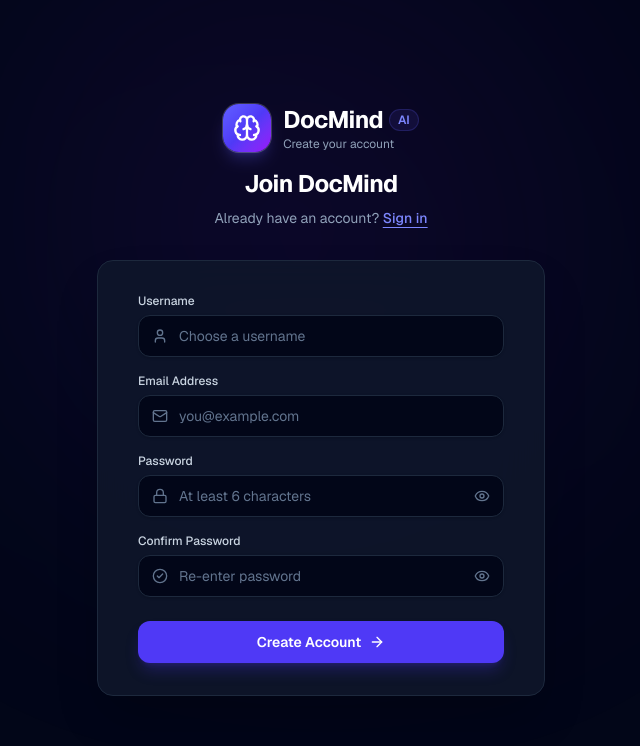
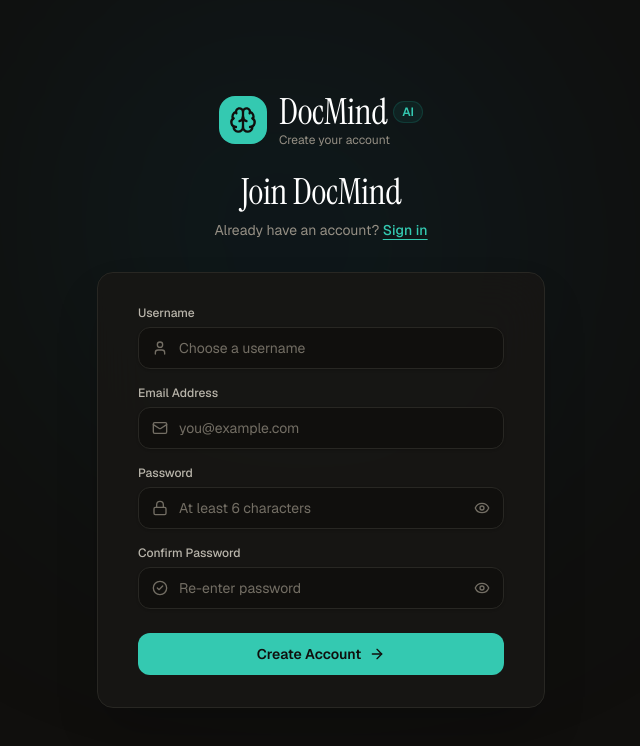
Before and after one commit to Deep-Saha1925/DOC-Mind, a React (Vite) app in the folder frontend/docmind-frontend/: page /register in a window 1280 px wide. Shown: the top 746 px of the page, without its empty margins (319-959 px from the left). Built offline with nearby package versions, Linux system fonts and the light colour scheme.

Commit message:
Updating Register component

```diff
--- a/frontend/docmind-frontend/src/pages/Register.tsx
+++ b/frontend/docmind-frontend/src/pages/Register.tsx
@@ -84,9 +84,9 @@ const Register: React.FC = () => {
   };
 
   return (
-    <div className="min-h-screen bg-slate-950 flex flex-col justify-center py-12 px-4 sm:px-6 lg:px-8 relative overflow-hidden">
+    <div className="min-h-screen bg-ink-950 flex flex-col justify-center py-12 px-4 sm:px-6 lg:px-8 relative overflow-hidden">
       {/* Background glowing effects */}
-      <div className="absolute top-1/4 left-1/2 -translate-x-1/2 -translate-y-1/2 w-[550px] h-[550px] bg-gradient-to-tr from-indigo-600/15 via-purple-600/10 to-transparent blur-[140px] rounded-full pointer-events-none" />
+      <div className="absolute top-1/4 left-1/2 -translate-x-1/2 -translate-y-1/2 w-[550px] h-[550px] bg-gradient-to-tr from-accent-600/15 via-sky-600/10 to-transparent blur-[140px] rounded-full pointer-events-none" />
 
       <motion.div
         initial={{ opacity: 0, y: 16 }}
@@ -95,28 +95,28 @@ const Register: React.FC = () => {
         className="sm:mx-auto sm:w-full sm:max-w-md relative z-10"
       >
         <div className="flex justify-center items-center gap-3 mb-4">
-          <div className="w-12 h-12 bg-gradient-to-br from-indigo-500 via-indigo-600 to-purple-600 rounded-2xl flex items-center justify-center shadow-lg shadow-indigo-500/25 ring-1 ring-white/20">
-            <Brain className="w-7 h-7 text-white" />
+          <div className="w-12 h-12 bg-accent-400 rounded-2xl flex items-center justify-center">
+            <Brain className="w-7 h-7 text-ink-950" />
           </div>
           <div>
             <div className="flex items-center gap-1.5">
-              <span className="text-2xl font-bold text-white tracking-tight">DocMind</span>
-              <span className="text-xs font-semibold text-indigo-400 bg-indigo-500/10 border border-indigo-500/20 px-2 py-0.5 rounded-full">
+              <span className="font-display text-4xl text-white tracking-tight">DocMind</span>
+              <span className="text-xs font-semibold text-accent-400 bg-accent-500/10 border border-accent-500/20 px-2 py-0.5 rounded-full">
                 AI
               </span>
             </div>
-            <p className="text-xs text-slate-400">Create your account</p>
+            <p className="text-xs text-ink-400">Create your account</p>
           </div>
         </div>
 
-        <h2 className="mt-4 text-center text-2xl font-bold tracking-tight text-white">
+        <h2 className="mt-6 text-center font-display text-4xl tracking-tight text-white">
           Join DocMind
         </h2>
-        <p className="mt-2 text-center text-sm text-slate-400">
+        <p className="mt-2 text-center text-sm text-ink-400">
           Already have an account?{' '}
           <Link
             to="/login"
-            className="font-medium text-indigo-400 hover:text-indigo-300 transition-colors underline underline-offset-4 focus-visible:outline-none focus-visible:ring-2 focus-visible:ring-indigo-500 rounded"
+            className="font-medium text-accent-400 hover:text-accent-300 transition-colors underline underline-offset-4 focus-visible:outline-none focus-visible:ring-2 focus-visible:ring-accent-500 rounded"
           >
             Sign in
           </Link>
@@ -129,14 +129,14 @@ const Register: React.FC = () => {
         transition={{ duration: 0.25, delay: 0.05 }}
         className="mt-8 sm:mx-auto sm:w-full sm:max-w-md relative z-10"
       >
-        <div className="bg-slate-900/90 py-8 px-6 shadow-2xl border border-slate-800 sm:rounded-2xl sm:px-10 backdrop-blur-xl">
+        <div className="bg-ink-900/90 py-8 px-6 shadow-2xl border border-ink-800 sm:rounded-2xl sm:px-10 backdrop-blur-xl">
           <form className="space-y-4" onSubmit={handleSubmit} noValidate>
             <div>
-              <label htmlFor="reg-username" className="block text-xs font-medium text-slate-300 mb-1.5">
+              <label htmlFor="reg-username" className="block text-xs font-medium text-ink-300 mb-1.5">
                 Username
               </label>
               <div className="relative rounded-xl shadow-sm">
-                <div className="absolute inset-y-0 left-0 pl-3.5 flex items-center pointer-events-none text-slate-500">
+                <div className="absolute inset-y-0 left-0 pl-3.5 flex items-center pointer-events-none text-ink-500">
                   <User className="h-4 w-4" />
                 </div>
                 <input
@@ -147,7 +147,7 @@ const Register: React.FC = () => {
                   onBlur={() => setTouched((prev) => ({ ...prev, username: true }))}
                   onChange={(e) => setUsername(e.target.value)}
                   placeholder="Choose a username"
-                  className="block w-full pl-10 pr-3 py-2.5 bg-slate-950 border border-slate-800 rounded-xl text-white placeholder-slate-500 focus:outline-none focus:border-indigo-500 focus:ring-1 focus:ring-indigo-500 text-sm transition-all"
+                  className="block w-full pl-10 pr-3 py-2.5 bg-ink-950 border border-ink-800 rounded-xl text-white placeholder-ink-500 focus:outline-none focus:border-accent-500 focus:ring-1 focus:ring-accent-500 text-sm transition-all"
                 />
               </div>
               {usernameError && (
@@ -156,11 +156,11 @@ const Register: React.FC = () => {
             </div>
 
             <div>
-              <label htmlFor="reg-email" className="block text-xs font-medium text-slate-300 mb-1.5">
+              <label htmlFor="reg-email" className="block text-xs font-medium text-ink-300 mb-1.5">
                 Email Address
               </label>
               <div className="relative rounded-xl shadow-sm">
-                <div className="absolute inset-y-0 left-0 pl-3.5 flex items-center pointer-events-none text-slate-500">
+                <div className="absolute inset-y-0 left-0 pl-3.5 flex items-center pointer-events-none text-ink-500">
                   <Mail className="h-4 w-4" />
                 </div>
                 <input
@@ -171,7 +171,7 @@ const Register: React.FC = () => {
                   onBlur={() => setTouched((prev) => ({ ...prev, email: true }))}
                   onChange={(e) => setEmail(e.target.value)}
                   placeholder="you@example.com"
-                  className="block w-full pl-10 pr-3 py-2.5 bg-slate-950 border border-slate-800 rounded-xl text-white placeholder-slate-500 focus:outline-none focus:border-indigo-500 focus:ring-1 focus:ring-indigo-500 text-sm transition-all"
+                  className="block w-full pl-10 pr-3 py-2.5 bg-ink-950 border border-ink-800 rounded-xl text-white placeholder-ink-500 focus:outline-none focus:border-accent-500 focus:ring-1 focus:ring-accent-500 text-sm transition-all"
                 />
               </div>
               {emailError && (
@@ -180,11 +180,11 @@ const Register: React.FC = () => {
             </div>
 
             <div>
-              <label htmlFor="reg-password" className="block text-xs font-medium text-slate-300 mb-1.5">
+              <label htmlFor="reg-password" className="block text-xs font-medium text-ink-300 mb-1.5">
                 Password
               </label>
               <div className="relative rounded-xl shadow-sm">
-                <div className="absolute inset-y-0 left-0 pl-3.5 flex items-center pointer-events-none text-slate-500">
+                <div className="absolute inset-y-0 left-0 pl-3.5 flex items-center pointer-events-none text-ink-500">
                   <Lock className="h-4 w-4" />
                 </div>
                 <input
@@ -195,12 +195,12 @@ const Register: React.FC = () => {
                   onBlur={() => setTouched((prev) => ({ ...prev, password: true }))}
                   onChange={(e) => setPassword(e.target.value)}
                   placeholder="At least 6 characters"
-                  className="block w-full pl-10 pr-10 py-2.5 bg-slate-950 border border-slate-800 rounded-xl text-white placeholder-slate-500 focus:outline-none focus:border-indigo-500 focus:ring-1 focus:ring-indigo-500 text-sm transition-all"
+                  className="block w-full pl-10 pr-10 py-2.5 bg-ink-950 border border-ink-800 rounded-xl text-white placeholder-ink-500 focus:outline-none focus:border-accent-500 focus:ring-1 focus:ring-accent-500 text-sm transition-all"
                 />
                 <button
                   type="button"
                   onClick={() => setShowPassword(!showPassword)}
-                  className="absolute inset-y-0 right-0 pr-3.5 flex items-center text-slate-500 hover:text-slate-300 focus-visible:outline-none focus-visible:ring-2 focus-visible:ring-indigo-500 rounded"
+                  className="absolute inset-y-0 right-0 pr-3.5 flex items-center text-ink-500 hover:text-ink-300 focus-visible:outline-none focus-visible:ring-2 focus-visible:ring-accent-500 rounded"
                   aria-label={showPassword ? 'Hide password' : 'Show password'}
                 >
                   {showPassword ? <EyeOff className="w-4 h-4" /> : <Eye className="w-4 h-4" />}
@@ -212,11 +212,11 @@ const Register: React.FC = () => {
             </div>
 
             <div>
-              <label htmlFor="reg-confirm" className="block text-xs font-medium text-slate-300 mb-1.5">
+              <label htmlFor="reg-confirm" className="block text-xs font-medium text-ink-300 mb-1.5">
                 Confirm Password
               </label>
               <div className="relative rounded-xl shadow-sm">
-                <div className="absolute inset-y-0 left-0 pl-3.5 flex items-center pointer-events-none text-slate-500">
+                <div className="absolute inset-y-0 left-0 pl-3.5 flex items-center pointer-events-none text-ink-500">
                   <CheckCircle2 className="h-4 w-4" />
                 </div>
                 <input
@@ -227,12 +227,12 @@ const Register: React.FC = () => {
                   onBlur={() => setTouched((prev) => ({ ...prev, confirmPassword: true }))}
                   onChange={(e) => setConfirmPassword(e.target.value)}
                   placeholder="Re-enter password"
-                  className="block w-full pl-10 pr-10 py-2.5 bg-slate-950 border border-slate-800 rounded-xl text-white placeholder-slate-500 focus:outline-none focus:border-indigo-500 focus:ring-1 focus:ring-indigo-500 text-sm transition-all"
+                  className="block w-full pl-10 pr-10 py-2.5 bg-ink-950 border border-ink-800 rounded-xl text-white placeholder-ink-500 focus:outline-none focus:border-accent-500 focus:ring-1 focus:ring-accent-500 text-sm transition-all"
                 />
                 <button
                   type="button"
                   onClick={() => setShowConfirmPassword(!showConfirmPassword)}
-                  className="absolute inset-y-0 right-0 pr-3.5 flex items-center text-slate-500 hover:text-slate-300 focus-visible:outline-none focus-visible:ring-2 focus-visible:ring-indigo-500 rounded"
+                  className="absolute inset-y-0 right-0 pr-3.5 flex items-center text-ink-500 hover:text-ink-300 focus-visible:outline-none focus-visible:ring-2 focus-visible:ring-accent-500 rounded"
                   aria-label={showConfirmPassword ? 'Hide password confirmation' : 'Show password confirmation'}
                 >
                   {showConfirmPassword ? <EyeOff className="w-4 h-4" /> : <Eye className="w-4 h-4" />}
@@ -247,7 +247,7 @@ const Register: React.FC = () => {
               <button
                 type="submit"
                 disabled={loading}
-                className="w-full flex justify-center items-center gap-2 py-2.5 px-4 border border-transparent rounded-xl text-sm font-semibold text-white bg-indigo-600 hover:bg-indigo-500 active:scale-[0.98] focus-visible:outline-none focus-visible:ring-2 focus-visible:ring-offset-2 focus-visible:ring-indigo-500 disabled:opacity-50 disabled:cursor-not-allowed shadow-lg shadow-indigo-600/25 transition-all cursor-pointer"
+                className="w-full flex justify-center items-center gap-2 py-2.5 px-4 border border-transparent rounded-xl text-sm font-semibold text-ink-950 bg-accent-400 hover:bg-accent-300 active:scale-[0.98] focus-visible:outline-none focus-visible:ring-2 focus-visible:ring-offset-2 focus-visible:ring-accent-500 disabled:opacity-50 disabled:cursor-not-allowed  transition-all cursor-pointer"
               >
                 {loading ? (
                   <>
```
